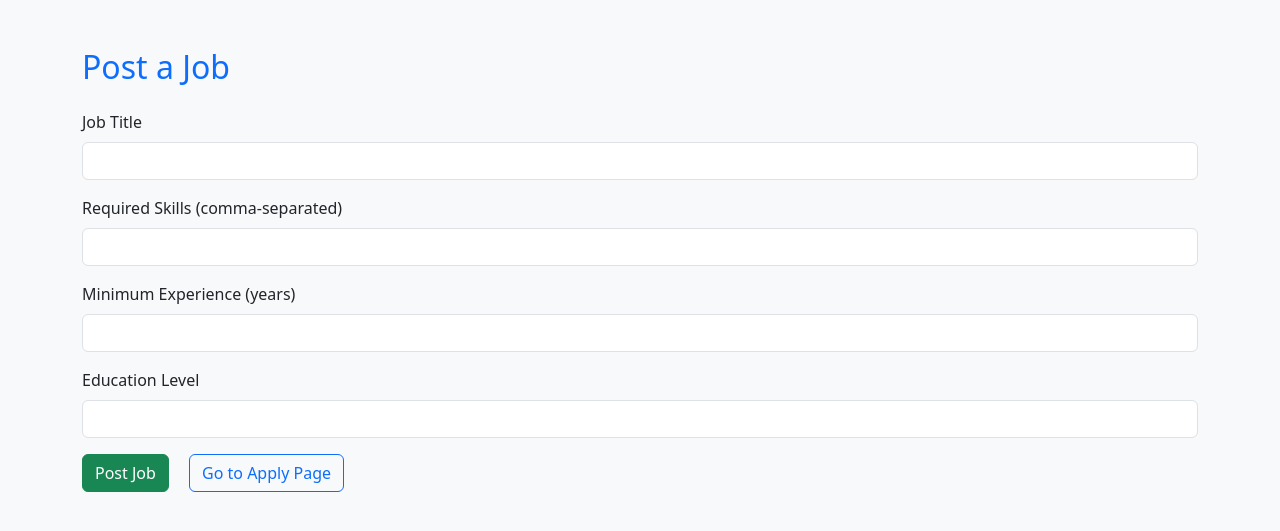
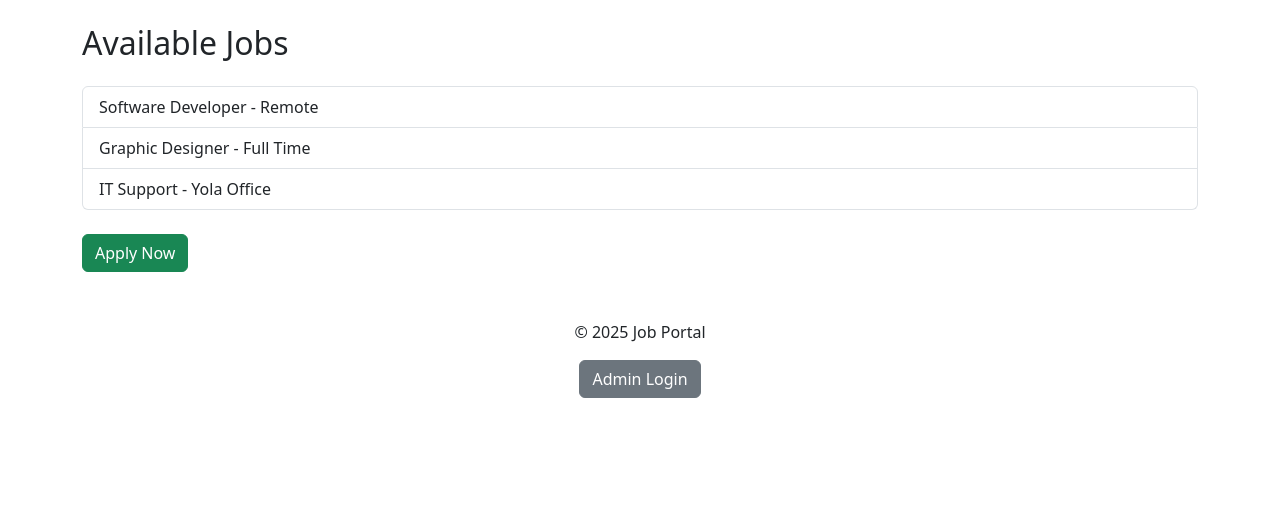
Before and after one commit to bashirubash/AI_Resume_Screening_System, a Flask app: page / in a window 1280 px wide. Shown: the top 531 px of the page. Run offline with Flask 3, Linux system fonts and the light colour scheme.

Commit message:
Update index.html

```diff
--- a/templates/index.html
+++ b/templates/index.html
@@ -1,35 +1,24 @@
 <!DOCTYPE html>
-<html lang="en">
+<html>
 <head>
-  <meta charset="UTF-8" />
-  <meta name="viewport" content="width=device-width, initial-scale=1.0" />
-  <title>Post Job – AI Resume Screener</title>
-  <link rel="stylesheet" href="{{ url_for('static', filename='style.css') }}">
-  <link href="https://cdn.jsdelivr.net/npm/bootstrap@5.3.0/dist/css/bootstrap.min.css" rel="stylesheet">
+    <title>Job Portal</title>
+    <link href="https://cdn.jsdelivr.net/npm/bootstrap@5.3.3/dist/css/bootstrap.min.css" rel="stylesheet">
 </head>
-<body class="bg-light">
-  <div class="container mt-5">
-    <h2 class="mb-4 text-primary">Post a Job</h2>
-    <form action="/" method="POST">
-      <div class="mb-3">
-        <label class="form-label">Job Title</label>
-        <input type="text" class="form-control" name="title" required>
-      </div>
-      <div class="mb-3">
-        <label class="form-label">Required Skills (comma-separated)</label>
-        <input type="text" class="form-control" name="skills" required>
-      </div>
-      <div class="mb-3">
-        <label class="form-label">Minimum Experience (years)</label>
-        <input type="number" class="form-control" name="experience" required>
-      </div>
-      <div class="mb-3">
-        <label class="form-label">Education Level</label>
-        <input type="text" class="form-control" name="education" required>
-      </div>
-      <button type="submit" class="btn btn-success">Post Job</button>
-      <a href="/apply" class="btn btn-outline-primary ms-3">Go to Apply Page</a>
-    </form>
-  </div>
+<body class="p-4">
+    <div class="container">
+        <h2 class="mb-4">Available Jobs</h2>
+        <ul class="list-group mb-4">
+            <li class="list-group-item">Software Developer - Remote</li>
+            <li class="list-group-item">Graphic Designer - Full Time</li>
+            <li class="list-group-item">IT Support - Yola Office</li>
+        </ul>
+
+        <a href="{{ url_for('apply') }}" class="btn btn-success">Apply Now</a>
+    </div>
+
+    <footer class="text-center mt-5">
+        <p>&copy; 2025 Job Portal</p>
+        <a href="{{ url_for('login') }}" class="btn btn-secondary">Admin Login</a>
+    </footer>
 </body>
 </html>
```
